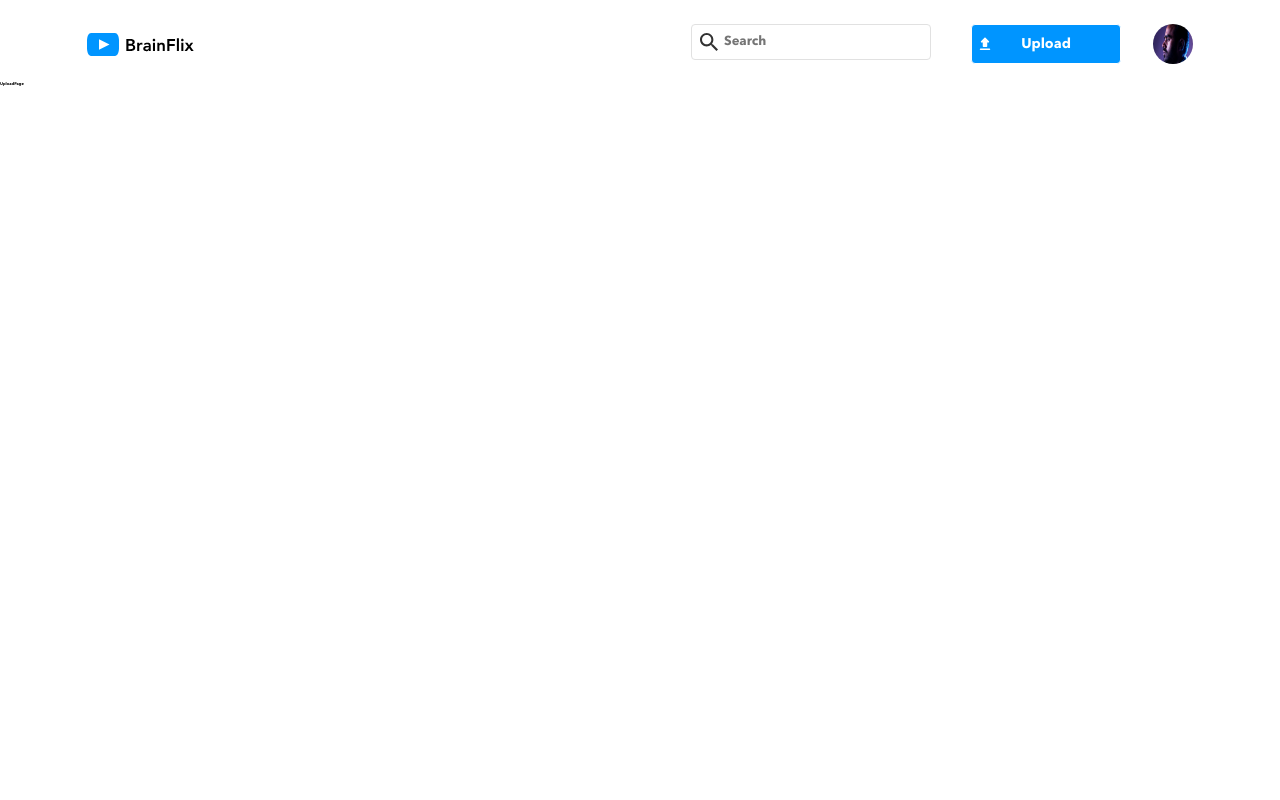
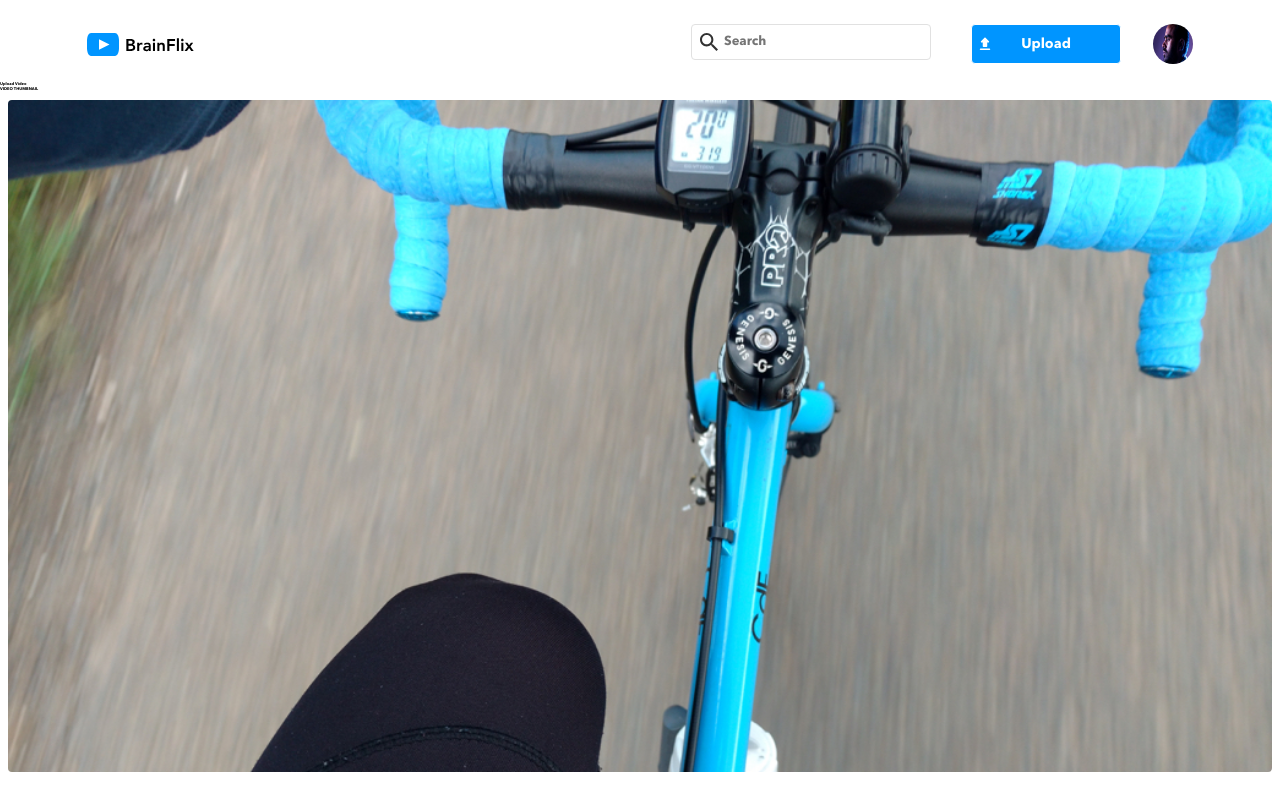
Before and after one commit to parthipanchandrasekeran/BrainFlix, a React (Create React App) app: page /Upload in a window 1280 px wide. Built offline with nearby package versions, Linux system fonts and the light colour scheme.

Commit message:
fixed the image issue for upload page

```diff
--- a/src/components/Header.js
+++ b/src/components/Header.js
@@ -48,7 +48,7 @@ export default class Header extends Component {
           </div>
         </div>
 
-        <Link to="upload" className="header__upload-container">
+        <Link to="Upload" className="header__upload-container">
           <button className="header__upload-button">Upload</button>
         </Link>
       </div>
--- a/src/components/UploadPage.js
+++ b/src/components/UploadPage.js
@@ -1,7 +1,23 @@
 import { Component } from "react";
+import UploadVideoImage from "../assets/Images/Upload-video-preview.jpg";
+import "../styles/UploadPage.scss";
 
 export default class UploadPage extends Component {
   render() {
-    return <h1>UploadPage</h1>;
+    return (
+      <>
+        <h1 className="upload-page-header">Upload Video</h1>
+        <section className="upload-page__hero-section">
+          <p className="upload-page__hero-section-title">VIDEO THUMBNAIL</p>
+          <div className="upload-page__hero-section-image-container">
+            <img
+              className="upload-page__hero-section-image"
+              src={UploadVideoImage}
+              alt="upload-hero-image"
+            />
+          </div>
+        </section>
+      </>
+    );
   }
 }
--- /dev/null
+++ b/src/styles/UploadPage.css
@@ -0,0 +1,27 @@
+@font-face {
+  font-family: averiNextBold;
+  src: url(../../assets/Font/AvenirNextLTPro-Bold.otf);
+  font-weight: 700;
+}
+@font-face {
+  font-family: averiNextRegular;
+  src: url(../../assets/Font/AvenirNextLTPro-Regular.otf);
+  font-weight: 400;
+}
+* {
+  margin: 0;
+  padding: 0;
+  font-size: 4px;
+  font-family: "averiNextBold";
+  box-sizing: border-box;
+}
+
+.upload-page__hero-section-image {
+  -o-object-fit: cover;
+     object-fit: cover;
+  width: 100%;
+  border-radius: 1rem;
+}
+.upload-page__hero-section-image-container {
+  padding: 2rem;
+}/*# sourceMappingURL=UploadPage.css.map */
--- /dev/null
+++ b/src/styles/UploadPage.scss
@@ -0,0 +1,13 @@
+@use "./partials/colors" as *;
+@import "./partials/global";
+
+.upload-page {
+  &__hero-section-image {
+    object-fit: cover;
+    width: 100%;
+    border-radius: 1rem;
+    &-container {
+      padding: 2rem;
+    }
+  }
+}
```
Also changed, not shown: src/assets/Images/Upload-video-preview.jpg (added), 1 other file (tests, documents, lock files or other folders).
